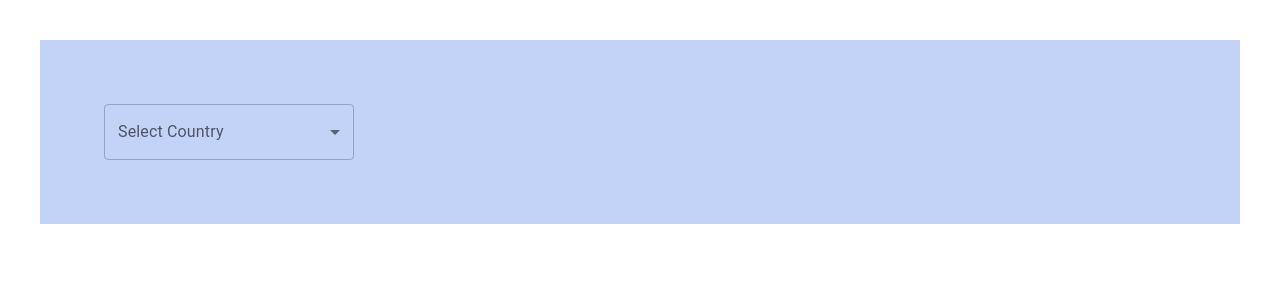
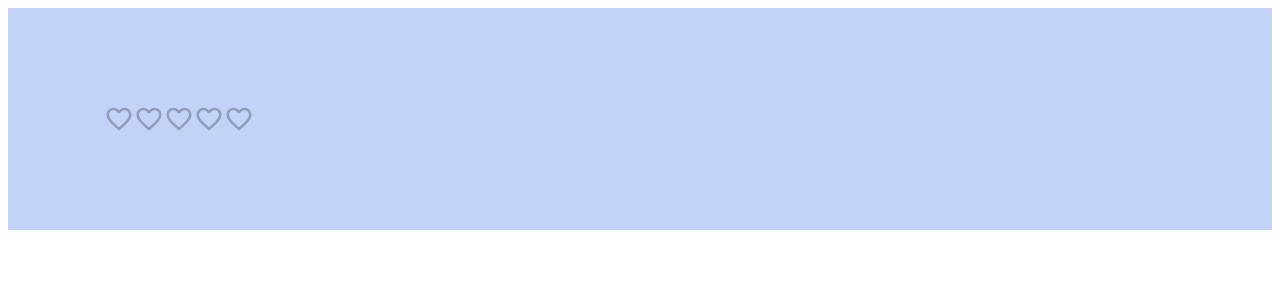
Before and after one commit to Hammadulhaq123/Material-UI-Course, a React (Vite) app in the folder mui/: page / in a window 1280 px wide. Shown: the top 300 px of the page. Built offline with nearby package versions, Linux system fonts and the light colour scheme.

Commit message:
Updated styling and Added few components in the App.tsx file

```diff
--- a/mui/src/App.css
+++ b/mui/src/App.css
@@ -2,12 +2,12 @@
   max-width: 1280px;
   margin: 0 auto;
   padding: 2rem;
+  background-color: rgb(195, 211, 248);
   text-align: center;
 }
 
 .App {
   padding: 4rem;
-  background-color: rgb(195, 211, 248);
 }
 
 .logo {
--- a/mui/src/App.tsx
+++ b/mui/src/App.tsx
@@ -1,8 +1,12 @@
 import './App.css'
-import MuiButtons from './components/MuiButtons'
-import MuiTypography from './components/MuiTypography'
-import MuiTextfield from './components/MuiTextfield'
-import MuiSelect from './components/MuiSelect'
+import MuiRating from './components/MuiRating'
+// import MuiButtons from './components/MuiButtons'
+// import MuiTypography from './components/MuiTypography'
+// import MuiTextfield from './components/MuiTextfield'
+// import MuiSelect from './components/MuiSelect'
+// import MuiRadioButton from './components/MuiRadioButton'
+// import MuiCheckbox from './components/MuiCheckbox'
+// import MuiSwitch from './components/MuiSwitch'
 
 function App() {
 
@@ -11,7 +15,11 @@ function App() {
       {/* <MuiTypography /> */}
       {/* <MuiButtons /> */}
       {/* <MuiTextfield /> */}
-      <MuiSelect />
+      {/* <MuiSelect /> */}
+      {/* <MuiRadioButton /> */}
+      {/* <MuiCheckbox /> */}
+      {/* <MuiSwitch /> */}
+      <MuiRating />
     </div>
   )
 }
```
